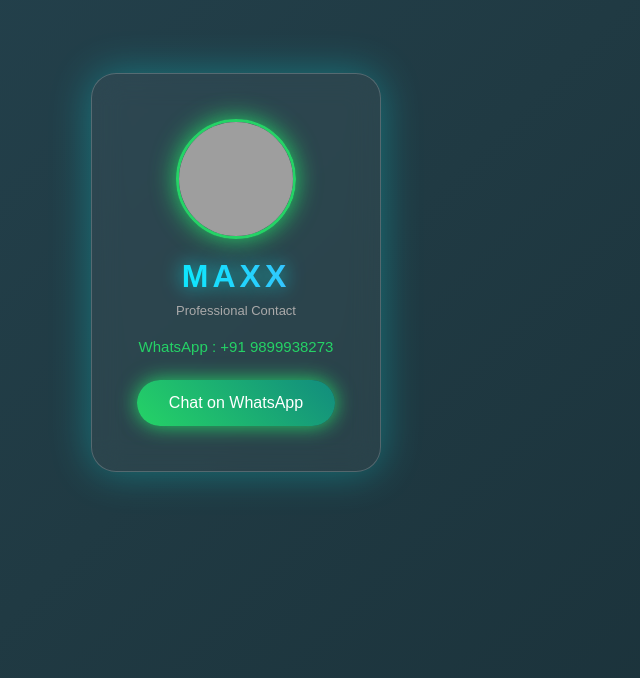
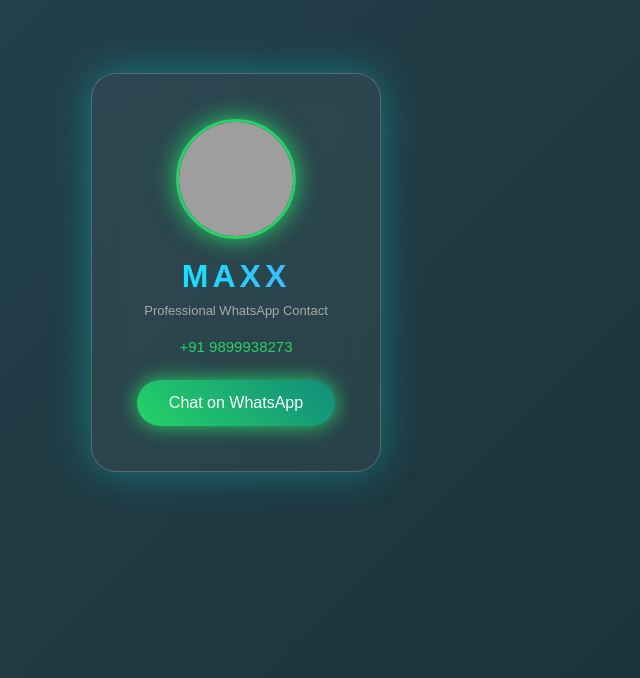
Before and after one commit to hehehehbdf/MAXX-PROFILE-, a plain HTML site: page index.html in a window 1280 px wide. Shown: the part 122-800 px from the top of the page, without its empty margins (404-1044 px from the left). Drawn offline with Linux system fonts and the light colour scheme; grey boxes are pictures that could not be loaded.

Commit message:
index.html

```diff
--- a/index.html
+++ b/index.html
@@ -23,7 +23,6 @@
 background-size:400% 400%;
 animation:bgMove 12s infinite linear;
 color:white;
-overflow:hidden;
 }
 
 @keyframes bgMove{
@@ -31,8 +30,6 @@
 50%{background-position:100% 50%}
 100%{background-position:0% 50%}
 }
-
-/* Card */
 
 .card{
 text-align:center;
@@ -51,8 +48,6 @@
 100%{transform:translateY(0)}
 }
 
-/* Profile */
-
 .pfp{
 width:120px;
 height:120px;
@@ -60,9 +55,8 @@
 border:3px solid #25D366;
 margin-bottom:15px;
 box-shadow:0 0 25px #25D366;
+object-fit:cover;
 }
-
-/* Name */
 
 h1{
 font-size:32px;
@@ -71,10 +65,7 @@
 background:linear-gradient(90deg,#00f2fe,#4facfe);
 -webkit-background-clip:text;
 -webkit-text-fill-color:transparent;
-text-shadow:0 0 20px rgba(0,255,255,0.7);
 }
-
-/* Status */
 
 .status{
 font-size:13px;
@@ -82,15 +73,11 @@
 margin-bottom:20px;
 }
 
-/* Number */
-
 .number{
 color:#25D366;
 margin-bottom:25px;
 font-size:15px;
 }
-
-/* Button */
 
 .btn{
 display:inline-block;
@@ -116,13 +103,13 @@
 
 <div class="card">
 
-<img src="https://i.supaimg.com/20a17276-cffe-43a3-9acb-1773af708080/41b01368-a3d0-4c4a-ab68-4a262494fdde.jpg" class="pfp">
+<img src="https://i.supaimg.com/20a17276-cffe-43a3-9acb-1773af708080/71dc46e0-bb8c-4b3d-9a24-e4843c000694.jpg" class="pfp">
 
 <h1>MAXX</h1>
 
-<div class="status">Professional Contact</div>
+<div class="status">Professional WhatsApp Contact</div>
 
-<div class="number">WhatsApp : +91 9899938273</div>
+<div class="number">+91 9899938273</div>
 
 <a href="https://wa.me/919899938273" class="btn">Chat on WhatsApp</a>
 
```
